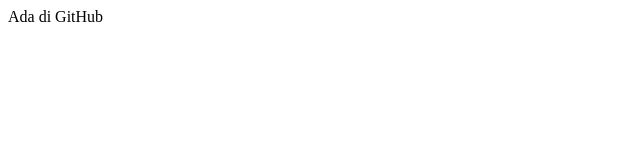
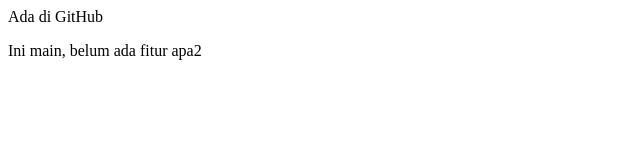
Before and after one commit to hansjuwi/belajargit-1, a plain HTML site: page index.html in a window 1280 px wide. Shown: the whole page, without its empty margins (0-640 px from the left). Drawn offline with Linux system fonts and the light colour scheme.

Commit message:
no features

```diff
--- a/index.html
+++ b/index.html
@@ -1,3 +1,4 @@
 <html>
 <p>Ada di GitHub</p>
+  <p>Ini main, belum ada fitur apa2</p>
 </html>
```
